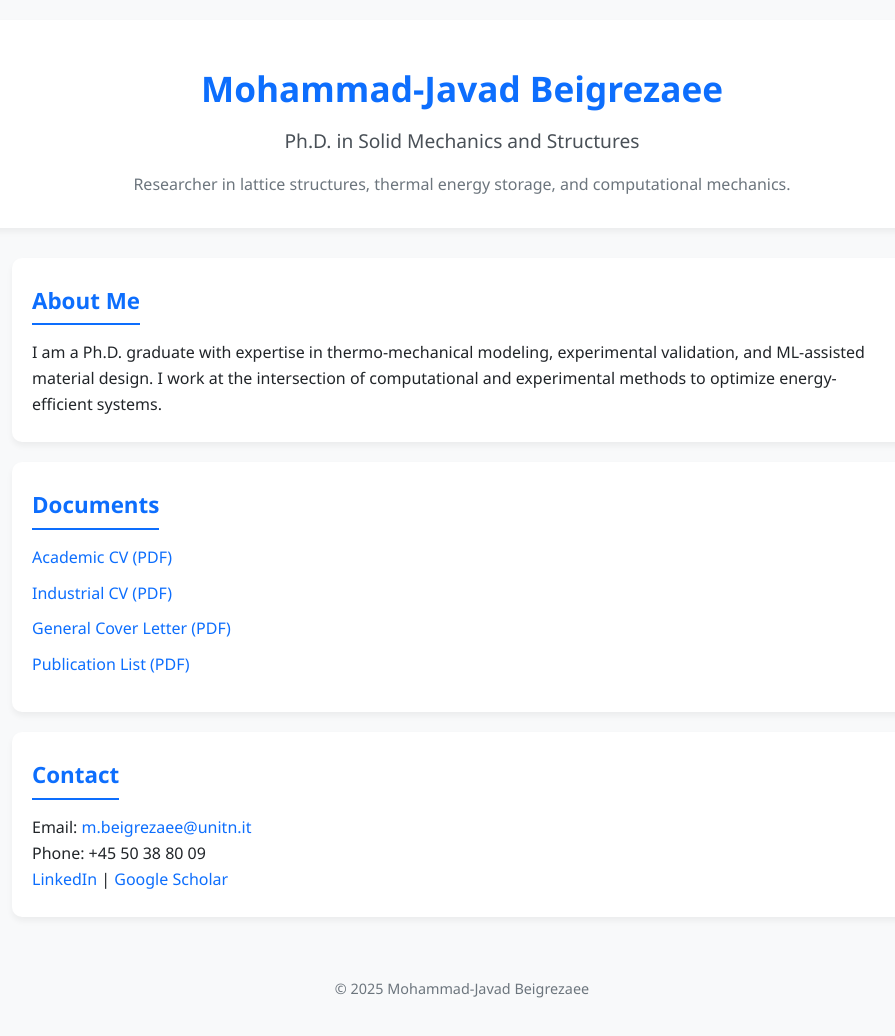
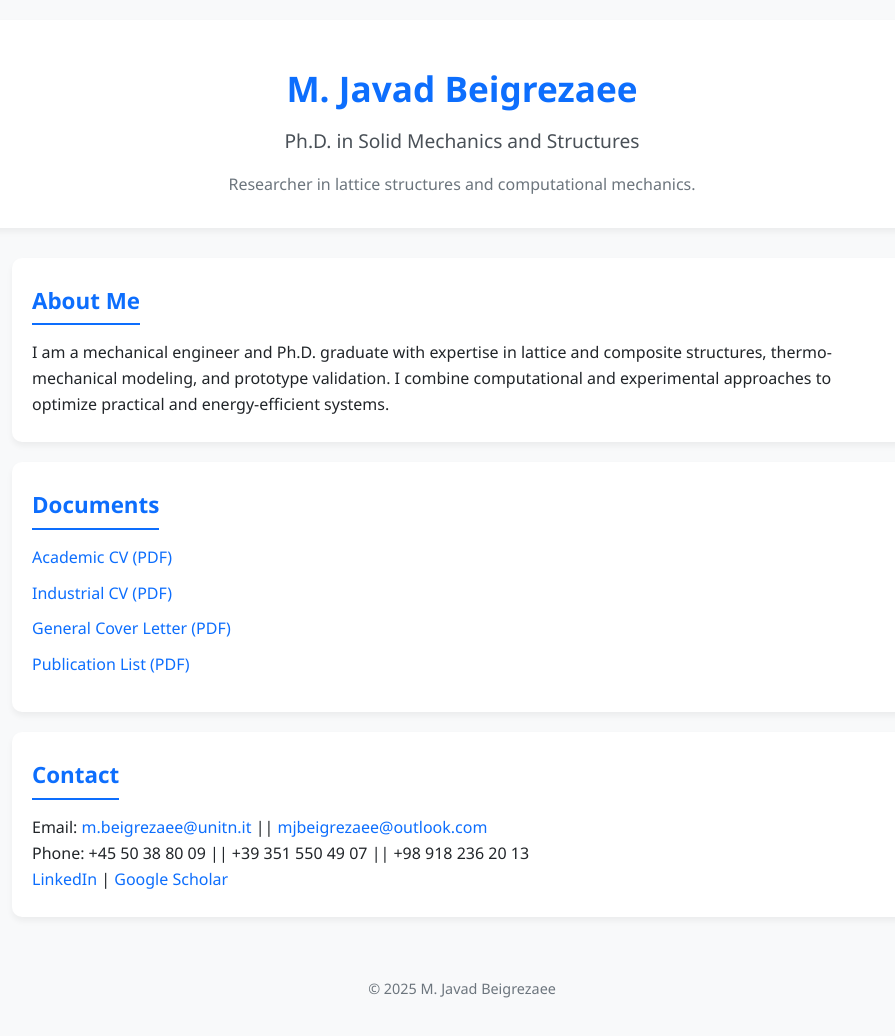
Before and after one commit to MJBeigrezaee/CV, a plain HTML site: page index.html in a window 1280 px wide. Shown: the whole page, without its empty margins (178-1073 px from the left). Drawn offline with Linux system fonts and the light colour scheme.

Commit message:
initial web

```diff
--- a/index.html
+++ b/index.html
@@ -1,18 +1,20 @@
 <!DOCTYPE html>
 <html lang="en">
+
 <head>
   <meta charset="UTF-8">
   <meta name="viewport" content="width=device-width, initial-scale=1.0">
-  <title>Mohammad-Javad Beigrezaee – CV & Publications</title>
+  <title>M. Javad Beigrezaee – CV & Publications</title>
   <link rel="stylesheet" href="style.css">
   <link rel="icon" href="assets/favicon.ico">
 </head>
+
 <body>
   <header>
-    <h1>Mohammad-Javad Beigrezaee</h1>
+    <h1>M. Javad Beigrezaee</h1>
     <h2>Ph.D. in Solid Mechanics and Structures</h2>
     <p>
-      Researcher in lattice structures, thermal energy storage, and computational mechanics.
+      Researcher in lattice structures and computational mechanics.
     </p>
   </header>
 
@@ -20,24 +22,29 @@
     <section id="about">
       <h3>About Me</h3>
       <p>
-        I am a Ph.D. graduate with expertise in thermo-mechanical modeling, experimental validation, and ML-assisted material design. I work at the intersection of computational and experimental methods to optimize energy-efficient systems.
+        I am a mechanical engineer and Ph.D. graduate with expertise in lattice and composite structures,
+        thermo-mechanical modeling, and prototype validation. I combine computational and experimental approaches to
+        optimize practical and energy-efficient systems.
       </p>
+
     </section>
 
     <section id="documents">
       <h3>Documents</h3>
       <ul>
-        <li><a href="assets/cv_academic.pdf" target="_blank">Academic CV (PDF)</a></li>
-        <li><a href="assets/cv_industrial.pdf" target="_blank">Industrial CV (PDF)</a></li>
-        <li><a href="assets/cover_letter.pdf" target="_blank">General Cover Letter (PDF)</a></li>
-        <li><a href="assets/publications.pdf" target="_blank">Publication List (PDF)</a></li>
+        <li><a href="src/output/cv_post.pdf" target="_blank">Academic CV (PDF)</a></li>
+        <li><a href="src/output/cv_ind.pdf" target="_blank">Industrial CV (PDF)</a></li>
+        <li><a href="src/output/letter.pdf" target="_blank">General Cover Letter (PDF)</a></li>
+        <li><a href="src/output/publist.pdf" target="_blank">Publication List (PDF)</a></li>
       </ul>
     </section>
 
     <section id="contact">
       <h3>Contact</h3>
-      <p>Email: <a href="mailto:m.beigrezaee@unitn.it">m.beigrezaee@unitn.it</a></p>
-      <p>Phone: +45 50 38 80 09</p>
+      <p>Email: <a href="mailto:m.beigrezaee@unitn.it">m.beigrezaee@unitn.it</a> ||
+        <a href="mailto:mjbeigrezaee@outlook.com">mjbeigrezaee@outlook.com</a>
+      </p>
+      <p>Phone: +45 50 38 80 09 || +39 351 550 49 07 || +98 918 236 20 13</p>
       <p>
         <a href="https://www.linkedin.com/in/mjbeigrezaee" target="_blank">LinkedIn</a> |
         <a href="https://scholar.google.com/citations?user=t2hmdbAAAAAJ" target="_blank">Google Scholar</a>
@@ -46,7 +53,8 @@
   </main>
 
   <footer>
-    <p>&copy; 2025 Mohammad-Javad Beigrezaee</p>
+    <p>&copy; 2025 M. Javad Beigrezaee</p>
   </footer>
 </body>
+
 </html>
```
Also changed, not shown: style.css (+4 -4 lines), 9 other files.
